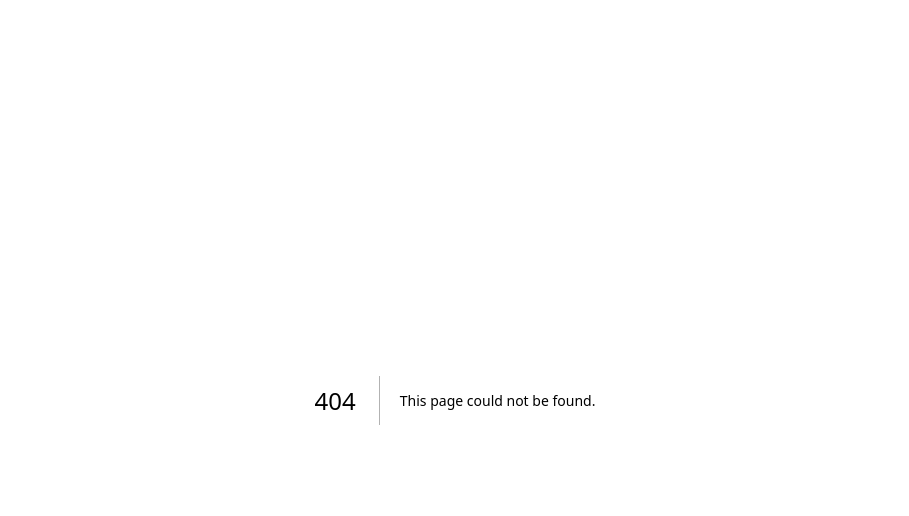
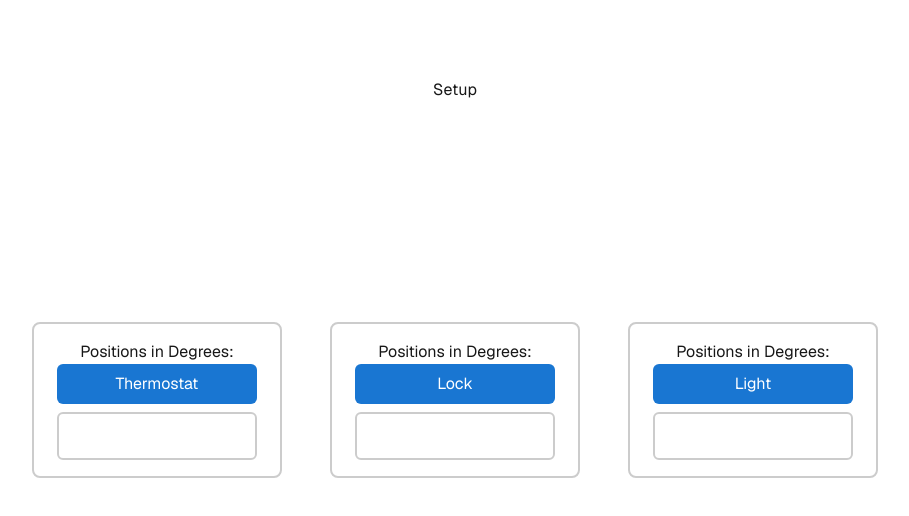
Before and after one commit to immortalillusions/little-ghost, a Next.js app: page /setup in a window 1280 px wide. Before the commit this address had no page. Shown: the top 516 px of the page, without its empty margins (185-1094 px from the left). Built offline with nearby package versions, Linux system fonts and the light colour scheme; no server answers.

Commit message:
setup and routes

```diff
--- a/app/api/getInstructions/route.tsx
+++ b/app/api/getInstructions/route.tsx
@@ -1,4 +1,4 @@
 // to simulate marzouqs code thing
 export async function GET(request: Request){
-    return Response.json({"gesture":"right_roll", "item":"thermostat"});
+    return Response.json({"gesture":"right_roll", "location":"91"});
 }
--- /dev/null
+++ b/app/api/getJSON/route.tsx
@@ -0,0 +1,11 @@
+import fs from "fs/promises";
+import path from "path";
+
+export async function GET(request: Request) {
+
+  const locationsPath = path.join(process.cwd(), "locations.json");
+  const locationsRaw = await fs.readFile(locationsPath, "utf-8");
+  const locations = JSON.parse(locationsRaw);
+
+  return Response.json(locations);
+}
--- a/app/api/sendInstruction/route.tsx
+++ b/app/api/sendInstruction/route.tsx
@@ -2,7 +2,7 @@
 import {fetchData} from "../../data"
 export async function GET(request: Request){
     const data = await fetchData();
-    console.log("Data fetched:", data);
+    console.log("Data fetched in API:", data);
     return Response.json({
             temp: data.temp,
             thermostat: data.thermostat,
--- /dev/null
+++ b/app/api/updateJSON/route.tsx
@@ -0,0 +1,50 @@
+import fs from "fs/promises";
+import path from "path";
+
+export async function POST(request: Request) {
+  const { type, value } = await request.json();
+
+  const locationsPath = path.join(process.cwd(), "locations.json");
+  const locationsRaw = await fs.readFile(locationsPath, "utf-8");
+  const locations = JSON.parse(locationsRaw);
+
+  // Map type to key in JSON
+  const keyMap: Record<string, string> = {
+    thermostat: "thermo_location",
+    lock: "lock_location",
+    light: "light_location",
+  };
+
+  if (!keyMap[type]) {
+    return Response.json({ success: false, message: "Invalid type", positions: {
+      thermo_location: locations.thermo_location,
+      lock_location: locations.lock_location,
+      light_location: locations.light_location,
+    } }, { status: 400 });
+  }
+ // Check for proximity to other types
+  const currentKey = keyMap[type];
+  const otherKeys = Object.values(keyMap).filter(k => k !== currentKey);
+  const tooClose = otherKeys.some(k => Math.abs(locations[k] - value) < 20);
+
+  if (tooClose) {
+    return Response.json({
+      success: false,
+      message: `Items must be 20+ degrees apart.`,
+      positions: {
+      thermo_location: locations.thermo_location,
+      lock_location: locations.lock_location,
+      light_location: locations.light_location,
+    }
+    }, { status: 400 });
+  }
+
+  // Save new value
+  locations[currentKey] = value;
+  await fs.writeFile(locationsPath, JSON.stringify(locations, null, 2), "utf-8");
+  return Response.json({ success: true, message: `Saved ${currentKey} as ${value}`,       positions: {
+      thermo_location: locations.thermo_location,
+      lock_location: locations.lock_location,
+      light_location: locations.light_location,
+    } }, { status: 200 });
+}
--- a/app/data.tsx
+++ b/app/data.tsx
@@ -1,11 +1,19 @@
+// {"gesture":"right_roll", "location":"91"}
+// location: number from 0 to 360
+// gesture: forward_roll, backward_roll, right_roll, left_roll
+
 "use server";
 import { Data } from './types';
+import fs from "fs/promises";
+import path from "path";
 
 let temp = 20; // temp
 let thermostat = false; // off
 let light = false; // off
 let lock = false; // unlocked
 let message = "";
+let item = "NONE"; // default item
+const tolerance = 5;
 
 export async function fetchData() {
   // simulate getting data from the accelerator / gyrometer
@@ -13,14 +21,30 @@ export async function fetchData() {
   if (!res.ok) throw new Error('Failed to fetch data');
   const data = await res.json();
   const gesture = data.gesture;
-  const item = data.item;
+  const location = data.location;
+  // Read locations from a JSON file
+  const locationsPath = path.join(process.cwd(), "locations.json");
+  const locationsRaw = await fs.readFile(locationsPath, "utf-8");
+  const { thermo_location, lock_location, light_location } = JSON.parse(locationsRaw);
+
+  if (thermo_location - tolerance <= location && location <= thermo_location + tolerance) {
+    item = "thermostat"; // thermostat
+  } else if (lock_location - tolerance <= location && location <= lock_location + tolerance) {
+    item = "lock"; // lock
+  } else if (light_location - tolerance <= location && location <= light_location + tolerance) {
+    item = "light"; // light
+  } else {
+    item = "NONE"; // no item
+  }
+  console.log(`Location: ${location}, Item: ${item}`);
+
   console.log(`Gesture: ${gesture}, Item: ${item}`);
   // change temp
-  if (item == "temp" && thermostat) {
-    if(gesture == 'right_roll') {
+  if (item == "thermostat" && thermostat) {
+    if(gesture == 'forward_roll') {
       temp += 1; // increase temp
       message = "Temperature increased to " + temp + "°C";
-    } else if (gesture == 'left_roll') {
+    } else if (gesture == 'backward_roll') {
       temp -= 1;
       message = "Temperature decreased to " + temp + "°C";
 
--- a/app/page.tsx
+++ b/app/page.tsx
@@ -1,4 +1,3 @@
-
 "use server";
 import LiveStatus from './status';
 export default async function Home() {
@@ -8,7 +7,7 @@ export default async function Home() {
 
   return (
     <div className="grid grid-rows-[20px_1fr_20px] items-center justify-items-center min-h-screen p-8 pb-20 gap-16 sm:p-20 font-[family-name:var(--font-geist-sans)]">
-      <div>Hi</div>
+      <div>Actions Page</div>
       <LiveStatus/>
     </div>
   );
--- /dev/null
+++ b/app/setup/SetupButton.tsx
@@ -0,0 +1,122 @@
+"use client";
+
+import { useState, useEffect } from "react";
+
+type ButtonType = "thermostat" | "lock" | "light";
+
+export default function SetupButton({ type }: { type: ButtonType }) {
+  const [status, setStatus] = useState<string>("");
+  const [loading, setLoading] = useState(false);
+  const [thermo, setThermo] = useState<number | null>(null);
+  const [lock, setLock] = useState<number | null>(null);
+  const [light, setLight] = useState<number | null>(null);
+  // Fetch positions once on mount
+  useEffect(() => {
+    const fetchPositions = async () => {
+      const response = await fetch("http://localhost:3000/api/getJSON");
+      if (response.status === 200) {
+        const data = await response.json();
+        setThermo(data.thermo_location);
+        setLight(data.light_location);
+        setLock(data.lock_location);
+      }
+    };
+    fetchPositions();
+  }, []);
+  const handleClick = async () => {
+    setLoading(true);
+    setStatus("Listening for 5 seconds...");
+    let lastValue: number | null = null;
+
+    // Poll API every second for 5 seconds
+    for (let i = 0; i < 5; i++) {
+      const res = await fetch('http://localhost:3000/api/getInstructions');
+      const data = await res.json();
+      lastValue = data.location;
+      setStatus(`Received position: ${lastValue} (second ${i + 1}/5)`);
+      await new Promise((r) => setTimeout(r, 1000));
+    }
+    setStatus(`Saving position: ${lastValue}...`);
+    const response = await fetch("http://localhost:3000/api/updateJSON", {
+      method: "POST",
+      headers: { "Content-Type": "application/json" },
+      body: JSON.stringify({ type, value: lastValue }),
+    });
+    const results = await response.json();
+    if (response.status == 200) {
+      setStatus(`Location saved as ${lastValue}!`);
+    } else {
+      setStatus(`Error: ${results.message}`);
+    }
+
+
+    setLight(results.positions.light_location);
+    setLock(results.positions.lock_location);
+    setThermo(results.positions.thermo_location);
+
+    setLoading(false);
+  };
+
+  return (
+    <div
+      style={{
+        margin: "0 1rem",
+        border: "2px solid #ccc",
+        borderRadius: "8px",
+        padding: "1rem",
+        width: "250px",
+        display: "flex",
+        flexDirection: "column",
+        alignItems: "center",
+        boxSizing: "border-box",
+      }}
+    >
+      <div>Positions in Degrees: {String(type) == "thermostat"? thermo : String(type) == "lock" ? lock : light}</div>
+
+    <button
+      onClick={handleClick}
+      disabled={loading}
+      style={{
+        width: "200px",
+        height: "40px",
+        fontSize: "1rem",
+        borderRadius: "6px",
+        marginBottom: "0.5rem",
+        whiteSpace: "normal",
+        wordBreak: "break-word",
+        backgroundColor: loading ? "#b0b0b0" : "#1976d2",
+        color: "#fff",
+        border: "none",
+        cursor: loading ? "not-allowed" : "pointer",
+        transition: "background 0.2s",
+      }}
+      onMouseOver={e => {
+        if (!loading) (e.currentTarget.style.backgroundColor = "#1565c0");
+      }}
+      onMouseOut={e => {
+        if (!loading) (e.currentTarget.style.backgroundColor = "#1976d2");
+      }}
+    >
+      {type.charAt(0).toUpperCase() + type.slice(1)}
+    </button>
+      <div
+        style={{
+          width: "200px",
+          height: "48px",
+          border: "2px solid #ccc",
+          borderRadius: "6px",
+          padding: "0.5rem",
+          fontSize: "0.95rem",
+          textAlign: "center",
+          wordBreak: "break-word",
+          overflowWrap: "break-word",
+          display: "flex",
+          alignItems: "center",
+          justifyContent: "center",
+        }}
+      >
+        {status}
+      </div>
+    </div>
+);
+}
--- /dev/null
+++ b/app/setup/page.tsx
@@ -0,0 +1,20 @@
+"use server";
+
+import SetupButton from './SetupButton';
+
+export default async function Setup() {
+  console.log("setup")
+  // const data = await fetchData();
+  // console.log("Data fetched:", data);
+
+  return (
+    <div className="grid grid-rows-[20px_1fr_20px] items-center justify-items-center min-h-screen p-8 pb-20 gap-16 sm:p-20 font-[family-name:var(--font-geist-sans)]">
+      <div>Setup</div>
+      <div style={{ display: "flex", gap: "1rem" }}>
+        <SetupButton type="thermostat" />
+        <SetupButton type="lock" />
+        <SetupButton type="light" />
+      </div>
+    </div>
+  );
+}
--- a/app/status.tsx
+++ b/app/status.tsx
@@ -19,7 +19,7 @@ export default function LiveStatus() {
 
     fetchAndSetData(); // fetch immediately on mount
     // change to 1s later
-    const interval = setInterval(fetchAndSetData, 100000000000000);
+    const interval = setInterval(fetchAndSetData, 10000000000);
 
     return () => clearInterval(interval);
   }, []);
--- /dev/null
+++ b/locations.json
@@ -0,0 +1,5 @@
+{
+  "thermo_location": "0",
+  "lock_location": "91",
+  "light_location": "180"
+}
```
